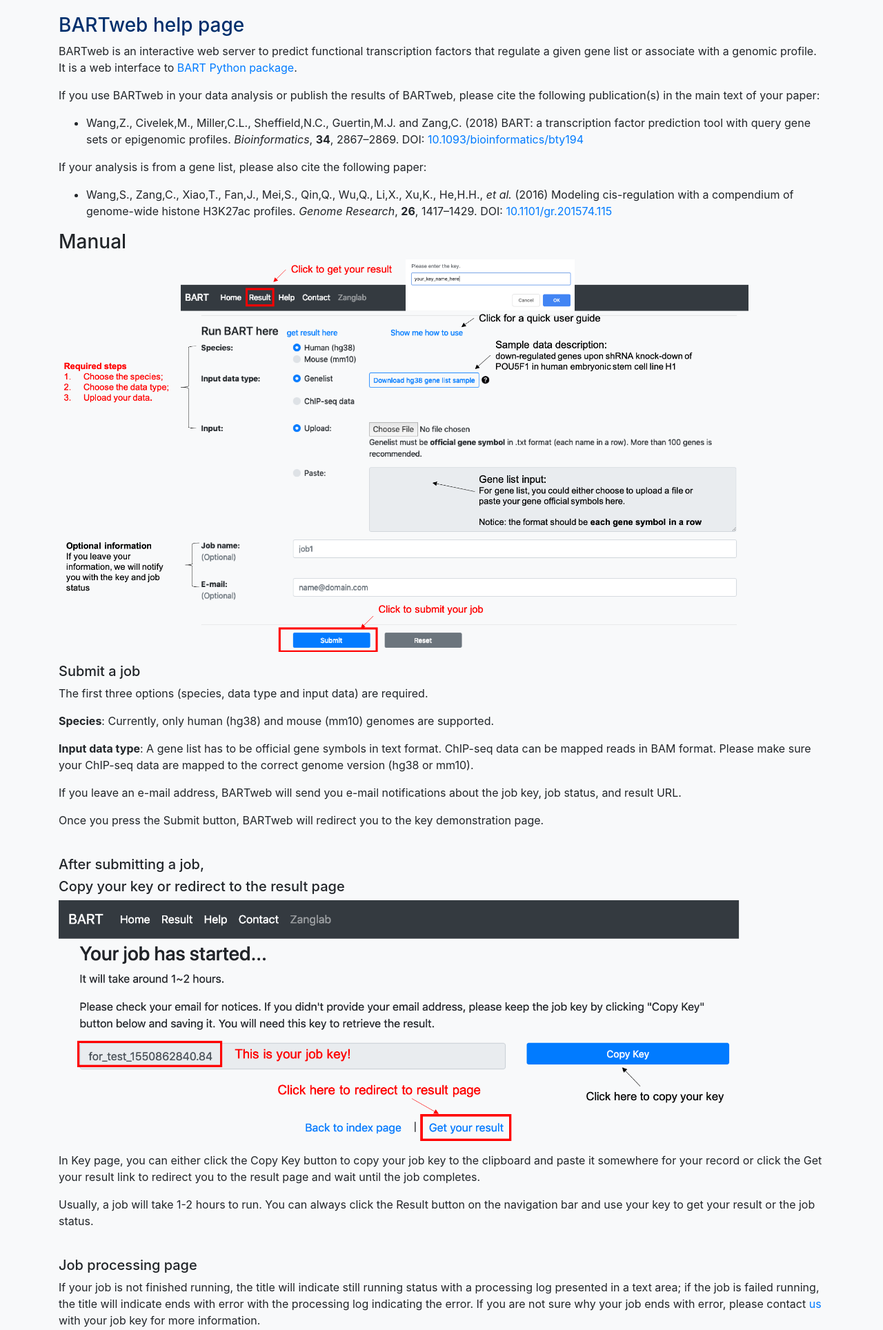
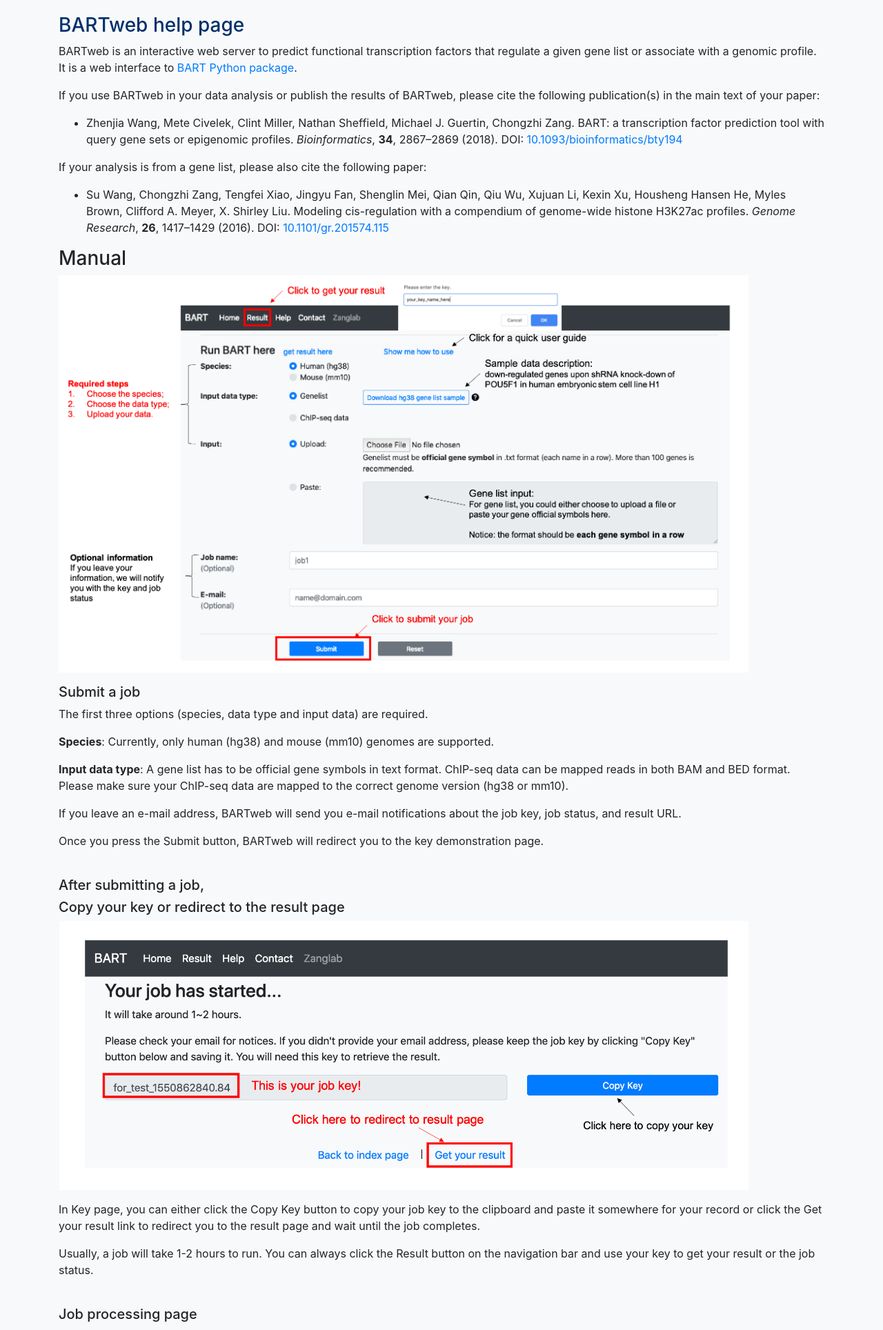
Before and after one commit to marvinquiet/BART-WEB, a Flask app: page /help in a window 1280 px wide. Shown: the part 56-1984 px from the top of the page at 69% size. Run offline with Flask 2, Linux system fonts and the light colour scheme; parts of the project's set-up code (start-up, migrations or seed data) failed here and were passed over; some libraries are stand-ins or nearby versions.

Commit message:
minor modifications on the page demonstration

```diff
--- a/templates/help.html
+++ b/templates/help.html
@@ -26,26 +26,26 @@
           <p>BARTweb is an interactive web server to predict functional transcription factors that regulate a given gene list or associate with a genomic profile. It is a web interface to <a href='http://faculty.virginia.edu/zanglab/bart/index.htm'>BART Python package</a>. </p>
           <p>If you use BARTweb in your data analysis or publish the results of BARTweb, please cite the following publication(s) in the main text of your paper: </p>
           <ul>
-          <li>Wang,Z., Civelek,M., Miller,C.L., Sheffield,N.C., Guertin,M.J. and Zang,C. (2018) BART: a transcription factor prediction tool with query gene sets or epigenomic profiles. <em>Bioinformatics</em>, <strong>34</strong>, 2867–2869. DOI: <a href='https://doi.org/10.1093/bioinformatics/bty194' target="_new">10.1093/bioinformatics/bty194</a></li>
+          <li>Zhenjia Wang, Mete Civelek, Clint Miller, Nathan Sheffield, Michael J. Guertin, Chongzhi Zang.  BART: a transcription factor prediction tool with query gene sets or epigenomic profiles. <em>Bioinformatics</em>, <strong>34</strong>, 2867–2869 (2018). DOI: <a href='https://doi.org/10.1093/bioinformatics/bty194' target="_new">10.1093/bioinformatics/bty194</a></li>
 
           </ul>
           <p>If your analysis is from a gene list, please also cite the following paper:</p>
           <ul>
-          <li>Wang,S., Zang,C., Xiao,T., Fan,J., Mei,S., Qin,Q., Wu,Q., Li,X., Xu,K., He,H.H., <em>et al.</em> (2016) Modeling cis-regulation with a compendium of genome-wide histone H3K27ac profiles. <em>Genome Research</em>, <strong>26</strong>, 1417–1429. DOI: <a href='https://doi.org/10.1101/gr.201574.115' target="_new">10.1101/gr.201574.115</a></li>
+          <li>Su Wang, Chongzhi Zang, Tengfei Xiao, Jingyu Fan, Shenglin Mei, Qian Qin, Qiu Wu, Xujuan Li, Kexin Xu, Housheng Hansen He, Myles Brown, Clifford A. Meyer, X. Shirley Liu. Modeling cis-regulation with a compendium of genome-wide histone H3K27ac profiles. <em>Genome Research</em>, <strong>26</strong>, 1417–1429 (2016). DOI: <a href='https://doi.org/10.1101/gr.201574.115' target="_new">10.1101/gr.201574.115</a></li>
 
           </ul>
           <h3>Manual</h3>
-          <p><img src="{{ url_for('static', filename='bartweb_guidelines_2.png') }}" alt='bartweb_guidelines' referrerPolicy='no-referrer' width="1000"/></p>
+          <p><img src="{{ url_for('static', filename='bartweb_guidelines_3.png') }}" alt='bartweb_guidelines' referrerPolicy='no-referrer' width="1000"/></p>
           <h5>Submit a job</h5>
           <p>The first three options (species, data type and input data) are required. </p>
           <p><strong>Species</strong>: Currently, only human (hg38) and mouse (mm10) genomes are supported. </p>
-          <p><strong>Input data type</strong>: A gene list has to be official gene symbols in text format. ChIP-seq data can be mapped reads in BAM format. Please make sure your ChIP-seq data are mapped to the correct genome version (hg38 or mm10).</p>
+          <p><strong>Input data type</strong>: A gene list has to be official gene symbols in text format. ChIP-seq data can be mapped reads in both BAM and BED format. Please make sure your ChIP-seq data are mapped to the correct genome version (hg38 or mm10).</p>
           <p>If you leave an e-mail address, BARTweb will send you e-mail notifications about the job key, job status, and result URL.</p>
           <p>Once you press the Submit button, BARTweb will redirect you to the key demonstration page. </p>
           <br>
           <h5>After submitting a job,</h5>
           <h5>Copy your key or redirect to the result page</h5>
-          <p><img src="{{ url_for('static', filename='bartweb_key_page_2.png') }}" alt='bartweb_key_page_2' referrerPolicy='no-referrer' width="1000"/></p>
+          <p><img src="{{ url_for('static', filename='bartweb_key_page_3.png') }}" alt='bartweb_key_page_2' referrerPolicy='no-referrer' width="1000"/></p>
           <p>In Key page, you can either click the Copy Key button to copy your job key to the clipboard and paste it somewhere for your record or click the Get your result link to redirect you to the result page and wait until the job completes. </p>
           <p>Usually, a job will take 1-2 hours to run. You can always click the Result button on the navigation bar and use your key to get your result or the job status.</p>
           <br>
@@ -55,7 +55,7 @@
           <p>If your job is done successfully, the analysis result can be retrieved with the job key anytime within 180 days after the job submission. </p>
           <br>
           <h4>How to interpret BART result</h4>
-          <p><img src="{{ url_for('static', filename='bartweb_result_2.png') }}" alt='bartweb_result_2' referrerPolicy='no-referrer' width="1000"/></p>
+          <p><img src="{{ url_for('static', filename='bartweb_result_3.png') }}" alt='bartweb_result_2' referrerPolicy='no-referrer' width="1000"/></p>
           <br>
           <h5>Output 1: Transcription factor prediction table</h5>
           <p>We take this sub-table of our <a href='http://bartweb.org/sample_result/genelist'>pre-run result</a> as an example to illustrate.</p>
--- a/templates/index.html
+++ b/templates/index.html
@@ -38,7 +38,7 @@
           <h2 >BART</h2>
           <h5 ><u>B</u>inding <u>A</u>nalysis for <u>R</u>egulation of <u>T</u>ranscription</h5>
           <p>This web server is to perform BART, a bioinformatics tool for predicting functional factors (including transcription factors and chromatin regulators) that bind at cis-regulatory regions to regulate gene expression in the human or mouse genomes, taking a query gene list or a ChIP-seq dataset as input.</p>
-          <p>The current version is BART 2.0, which uses over 7,000 human ChIP-seq datasets and over 5,000 mouse ChIP-seq datasets from the public domain (collected in Cistrome Data Browser) to make the prediction.</p>
+          <p>The current version is BART 1.1, which uses over 7,000 human ChIP-seq datasets and over 5,000 mouse ChIP-seq datasets from the public domain (collected in Cistrome Data Browser) to make the prediction.</p>
           <img class="mb-3" src="{{ url_for('static', filename='bart_web.png') }}" alt="" width="600">
         </div>
       </div>
@@ -49,7 +49,7 @@
         <div class="col-md-4 order-md-1">
           <form method=post enctype=multipart/form-data id="resultForm" novalidate>
             <h4 style="display:inline-block; vertical-align: middle;">Run BART here</span></h4>
-            <button id="get_result" class="btn btn-link" type="submit" name="result_button" onclick="pop_up_func()">get result here</button>
+            <button id="get_result" class="btn btn-link" type="submit" name="result_button" onclick="pop_up_func()">Get result here</button>
           </form>
         </div>
 
```
Also changed, not shown: static/bartweb_guidelines_3.png (added), static/bartweb_key_page_3.png (added), static/bartweb_result_3.png (added).
